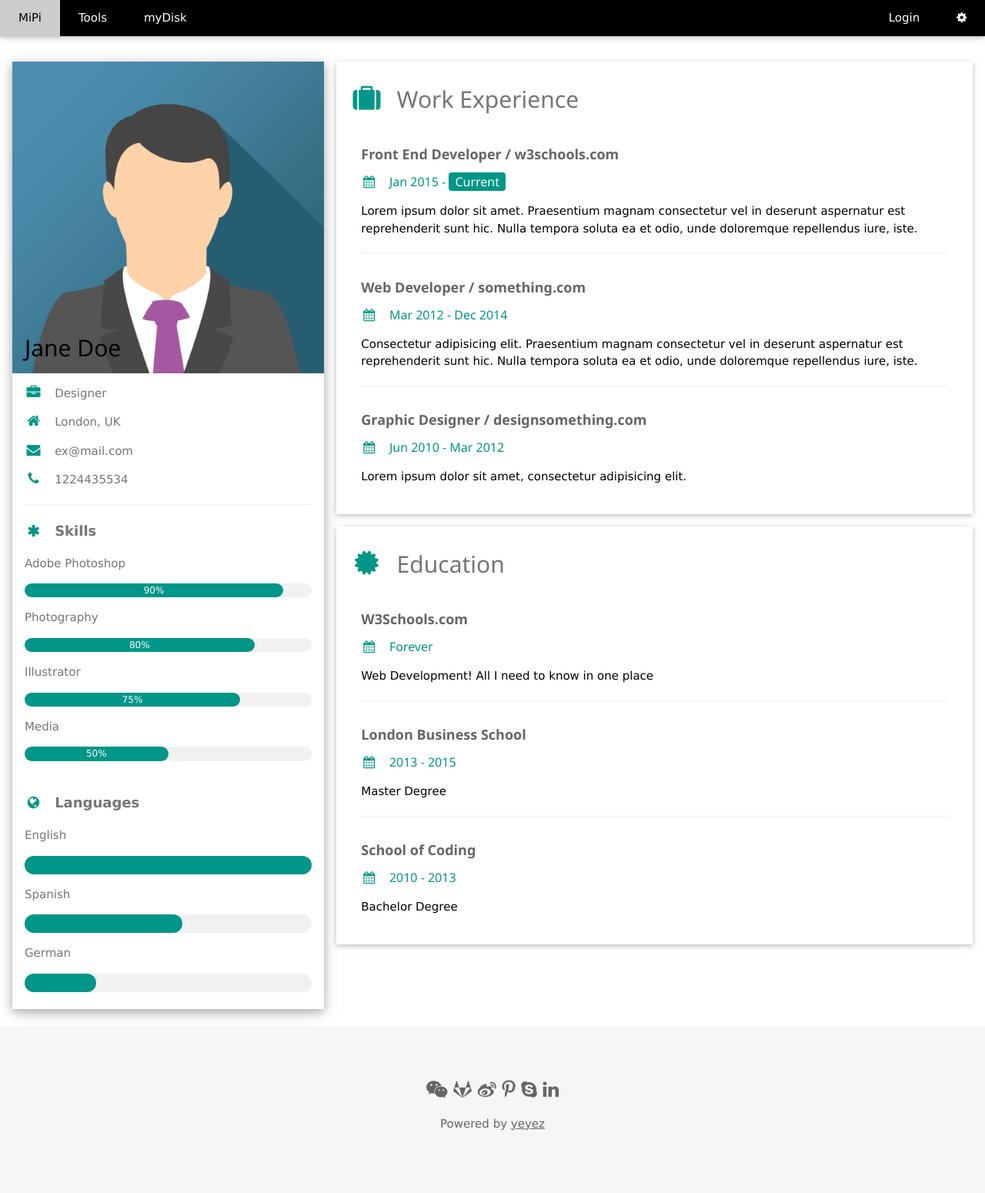
After one commit to jiBaiGe/mipi, a Flask app: page /user_profile in a window 1280 px wide. The commit adds this page. Shown: the whole page at 77% size. Run offline with Flask 2, Linux system fonts and the light colour scheme.

Commit message:
yezhaoyu add db and user control

```diff
--- a/app/db.py
+++ b/app/db.py
@@ -0,0 +1,3 @@
+from flask_sqlalchemy import SQLAlchemy
+
+db = SQLAlchemy()
--- a/app/main_page_api.py
+++ b/app/main_page_api.py
@@ -33,9 +33,7 @@ def main_page_api(app):
     def login_page():
         return render_template("mainPage/login_page.html")
 
-    @app.route('/register_page', methods=['GET'])
-    def register_page():
-        return render_template("mainPage/register_page.html")
+
 
     @app.route('/storage_page', methods=['GET'])
     def storage_page():
@@ -110,4 +108,9 @@ def main_page_api(app):
 
         return send_file(file_path)
 
+    @app.route('/user_profile', methods=['GET'])
+    def user_profile_page():
+
+        return render_template("mainPage/user_profile.html")
+
     return app
--- a/app/templates/base.html
+++ b/app/templates/base.html
@@ -49,6 +49,28 @@
 </footer>
 
 <script>
+window.onload = function get_status(){
+user_load();
+{% block onload_func %}{% endblock %}
+}
+
+function user_load(){
+  var Http = new XMLHttpRequest();
+        var url = "/get_user"
+        Http.open("GET",url);
+        Http.send();
+        Http.onreadystatechange=(e)=>{
+            if (Http.readyState === 4){
+            var return_result = Http.responseText;
+            console.log(return_result)
+            if (JSON.parse(return_result)["username"] != 'Login'){
+              document.getElementById('user_login').innerText = JSON.parse(return_result)["username"]
+              document.getElementById('user_login').href = '/user_profile?user='+JSON.parse(return_result)["username"]
+              }
+            };
+    };
+
+}
 // Modal Image Gallery
 function login() {
     window.open("https://www.baidu.com")
--- a/app/templates/mainPage/storage_page.html
+++ b/app/templates/mainPage/storage_page.html
@@ -68,7 +68,7 @@ function UpladFile() {
             };
 }
 
-window.onload = function get_all_file() {
+function get_all_file() {
 var Http = new XMLHttpRequest();
         var url = "/storage/get_file"
         Http.open("GET",url);
@@ -111,3 +111,7 @@ function show_all_file(jsonObj) {
 
 </script>
 {% endblock %}
+
+{% block onload_func %}
+get_all_file()
+{% endblock %}
--- /dev/null
+++ b/app/templates/mainPage/user_profile.html
@@ -0,0 +1,120 @@
+{% extends "base.html" %}
+
+{% block content %}
+<div class="w3-content " style="max-width:1400px; margin-top:80px">
+
+  <!-- The Grid -->
+  <div class="w3-row-padding">
+
+    <!-- Left Column -->
+    <div class="w3-third">
+
+      <div class="w3-white w3-text-grey w3-card-4">
+        <div class="w3-display-container">
+          <img src="static/images/avatar3.png" style="width:100%" alt="Avatar">
+          <div class="w3-display-bottomleft w3-container w3-text-black">
+            <h2>Jane Doe</h2>
+          </div>
+        </div>
+        <div class="w3-container">
+          <p><i class="fa fa-briefcase fa-fw w3-margin-right w3-large w3-text-teal"></i>Designer</p>
+          <p><i class="fa fa-home fa-fw w3-margin-right w3-large w3-text-teal"></i>London, UK</p>
+          <p><i class="fa fa-envelope fa-fw w3-margin-right w3-large w3-text-teal"></i>ex@mail.com</p>
+          <p><i class="fa fa-phone fa-fw w3-margin-right w3-large w3-text-teal"></i>1224435534</p>
+          <hr>
+
+          <p class="w3-large"><b><i class="fa fa-asterisk fa-fw w3-margin-right w3-text-teal"></i>Skills</b></p>
+          <p>Adobe Photoshop</p>
+          <div class="w3-light-grey w3-round-xlarge w3-small">
+            <div class="w3-container w3-center w3-round-xlarge w3-teal" style="width:90%">90%</div>
+          </div>
+          <p>Photography</p>
+          <div class="w3-light-grey w3-round-xlarge w3-small">
+            <div class="w3-container w3-center w3-round-xlarge w3-teal" style="width:80%">
+              <div class="w3-center w3-text-white">80%</div>
+            </div>
+          </div>
+          <p>Illustrator</p>
+          <div class="w3-light-grey w3-round-xlarge w3-small">
+            <div class="w3-container w3-center w3-round-xlarge w3-teal" style="width:75%">75%</div>
+          </div>
+          <p>Media</p>
+          <div class="w3-light-grey w3-round-xlarge w3-small">
+            <div class="w3-container w3-center w3-round-xlarge w3-teal" style="width:50%">50%</div>
+          </div>
+          <br>
+
+          <p class="w3-large w3-text-theme"><b><i class="fa fa-globe fa-fw w3-margin-right w3-text-teal"></i>Languages</b></p>
+          <p>English</p>
+          <div class="w3-light-grey w3-round-xlarge">
+            <div class="w3-round-xlarge w3-teal" style="height:24px;width:100%"></div>
+          </div>
+          <p>Spanish</p>
+          <div class="w3-light-grey w3-round-xlarge">
+            <div class="w3-round-xlarge w3-teal" style="height:24px;width:55%"></div>
+          </div>
+          <p>German</p>
+          <div class="w3-light-grey w3-round-xlarge">
+            <div class="w3-round-xlarge w3-teal" style="height:24px;width:25%"></div>
+          </div>
+          <br>
+        </div>
+      </div><br>
+
+    <!-- End Left Column -->
+    </div>
+
+    <!-- Right Column -->
+    <div class="w3-twothird">
+
+      <div class="w3-container w3-card w3-white w3-margin-bottom">
+        <h2 class="w3-text-grey w3-padding-16"><i class="fa fa-suitcase fa-fw w3-margin-right w3-xxlarge w3-text-teal"></i>Work Experience</h2>
+        <div class="w3-container">
+          <h5 class="w3-opacity"><b>Front End Developer / w3schools.com</b></h5>
+          <h6 class="w3-text-teal"><i class="fa fa-calendar fa-fw w3-margin-right"></i>Jan 2015 - <span class="w3-tag w3-teal w3-round">Current</span></h6>
+          <p>Lorem ipsum dolor sit amet. Praesentium magnam consectetur vel in deserunt aspernatur est reprehenderit sunt hic. Nulla tempora soluta ea et odio, unde doloremque repellendus iure, iste.</p>
+          <hr>
+        </div>
+        <div class="w3-container">
+          <h5 class="w3-opacity"><b>Web Developer / something.com</b></h5>
+          <h6 class="w3-text-teal"><i class="fa fa-calendar fa-fw w3-margin-right"></i>Mar 2012 - Dec 2014</h6>
+          <p>Consectetur adipisicing elit. Praesentium magnam consectetur vel in deserunt aspernatur est reprehenderit sunt hic. Nulla tempora soluta ea et odio, unde doloremque repellendus iure, iste.</p>
+          <hr>
+        </div>
+        <div class="w3-container">
+          <h5 class="w3-opacity"><b>Graphic Designer / designsomething.com</b></h5>
+          <h6 class="w3-text-teal"><i class="fa fa-calendar fa-fw w3-margin-right"></i>Jun 2010 - Mar 2012</h6>
+          <p>Lorem ipsum dolor sit amet, consectetur adipisicing elit. </p><br>
+        </div>
+      </div>
+
+      <div class="w3-container w3-card w3-white">
+        <h2 class="w3-text-grey w3-padding-16"><i class="fa fa-certificate fa-fw w3-margin-right w3-xxlarge w3-text-teal"></i>Education</h2>
+        <div class="w3-container">
+          <h5 class="w3-opacity"><b>W3Schools.com</b></h5>
+          <h6 class="w3-text-teal"><i class="fa fa-calendar fa-fw w3-margin-right"></i>Forever</h6>
+          <p>Web Development! All I need to know in one place</p>
+          <hr>
+        </div>
+        <div class="w3-container">
+          <h5 class="w3-opacity"><b>London Business School</b></h5>
+          <h6 class="w3-text-teal"><i class="fa fa-calendar fa-fw w3-margin-right"></i>2013 - 2015</h6>
+          <p>Master Degree</p>
+          <hr>
+        </div>
+        <div class="w3-container">
+          <h5 class="w3-opacity"><b>School of Coding</b></h5>
+          <h6 class="w3-text-teal"><i class="fa fa-calendar fa-fw w3-margin-right"></i>2010 - 2013</h6>
+          <p>Bachelor Degree</p><br>
+        </div>
+      </div>
+
+    <!-- End Right Column -->
+    </div>
+
+  <!-- End Grid -->
+  </div>
+
+  <!-- End Page Container -->
+</div>
+{% endblock %}
--- /dev/null
+++ b/app/user_control.py
@@ -0,0 +1,122 @@
+'''
+Created on Nov 1, 2018
+
+@author: Zhaoyu
+
+'''
+import datetime
+
+from flask import abort, request, jsonify, render_template,redirect,url_for,flash
+from flask_login import LoginManager, UserMixin, login_user, logout_user, login_required, current_user
+from werkzeug.security import check_password_hash, generate_password_hash
+from wtforms import StringField, BooleanField, PasswordField
+from wtforms.validators import DataRequired
+from flask_wtf import FlaskForm
+
+from app import db
+from app.models import User
+from functools import wraps
+
+
+class LoginForm(FlaskForm):
+    username = StringField('User Name', validators=[DataRequired()])
+    password = PasswordField('Password', validators=[DataRequired()])
+    remember_me = BooleanField('remember me', default=True)
+
+
+def login_required_json_return(func):
+    @wraps(func)
+    def wrapped(*args, **kwargs):
+        if current_user.is_authenticated:
+            return func(*args, **kwargs)
+        else:
+            return jsonify({"error": "need_login"})
+    return wrapped
+
+
+# def record_vistor(ip_address,username,action):
+#     access_time = datetime.datetime.now().strftime('%Y-%m-%d')
+#     if AccessRecord.query.filter_by(username=username, ip_address=ip_address, date=access_time, action=action).all() == []:
+#         record = AccessRecord(username=username, ip_address=ip_address, action=action, date=access_time, action_times=1)
+#         db.session.add(record)
+#
+#     else:
+#         one_user_today = AccessRecord.query.filter_by(username=username, ip_address=ip_address, date=access_time, action=action).first()
+#         AccessRecord.query.filter_by(username=username, ip_address=ip_address, date=access_time, action=action).first().action_times = one_user_today.action_times+1
+#     db.session.commit()
+
+
+def user_control(app):
+    login_manager = LoginManager()
+    login_manager.session_protection = 'strong'
+    login_manager.login_view = 'login_event'
+    login_manager.init_app(app=app)
+
+
+    @login_manager.user_loader
+    def load_user(id):
+        return User.query.get(int(id))
+
+    @app.route('/login', methods=['GET', 'POST'])
+    def login():
+        form = LoginForm()
+        user_name = request.form.get('username')
+        password = request.form.get('password')
+        remember_me = request.form.get('remember_me')
+
+        # if form.validate_on_submit():
+        user = User.query.filter_by(username=user_name).first()
+        if user is None:
+            flash('Login failed! User not exists.')
+
+            return redirect(url_for('login_page'))
+        if check_password_hash(user.hash_password, password):
+            login_user(user, remember=True)
+            return redirect(url_for('main_page'))
+        else:
+            flash('Log in failed. wrong password', 'danger')
+            return redirect(url_for('login_page'))
+
+
+    @app.route('/logout', methods=['GET', 'POST'])
+    @login_required
+    def logout():
+        logout_user()
+        return jsonify({"logout":"true"})
+
+    # @app.route('/login_event')
+    # def login_event():
+    #     return redirect(url_for('lcc', event="document.getElementById('login').style.display='block'") )
+
+    @app.route('/create_user', methods=['GET', 'POST'])
+    def create_user():
+        name = request.form.get('username')
+        password = request.form.get('password')
+        password_twice = request.form.get('password_twice')
+        if password == password_twice:
+            user = User.query.filter_by(username=name).first()
+            if user is None:
+                hash_password = generate_password_hash(password)
+                record = User(username=name, level=1, info="", hash_password=hash_password)
+                db.session.add(record)
+                db.session.commit()
+                flash("user has been added to database")
+                return redirect(url_for('login_page'))
+            else:
+                flash("user exists, please login")
+                return redirect(url_for('login_page'))
+        else:
+            flash("New Password was different with New Password Again")
+            return render_template("mainPage/register_page.html")
+
+    @app.route('/register', methods=['GET'])
+    def register():
+        return render_template("mainPage/register_page.html")
+
+    @app.route('/get_user', methods=['GET'])
+    def get_user():
+        now_user = current_user.username if hasattr(current_user, 'username') else "Login"
+        print(current_user)
+        return jsonify({"username":now_user})
+
+    return app
--- a/requirement.txt
+++ b/requirement.txt
@@ -1 +1,4 @@
 flask
+flask_sqlalchemy
+flask_login
+flask_wtf
```
Also changed, not shown: app/__init__.py (+10 -2 lines), app/config.py (+24 -0 lines), app/models.py (+33 -0 lines), app/templates/mainPage/login_page.html (+7 -5 lines), app/templates/mainPage/register_page.html (+7 -5 lines).
